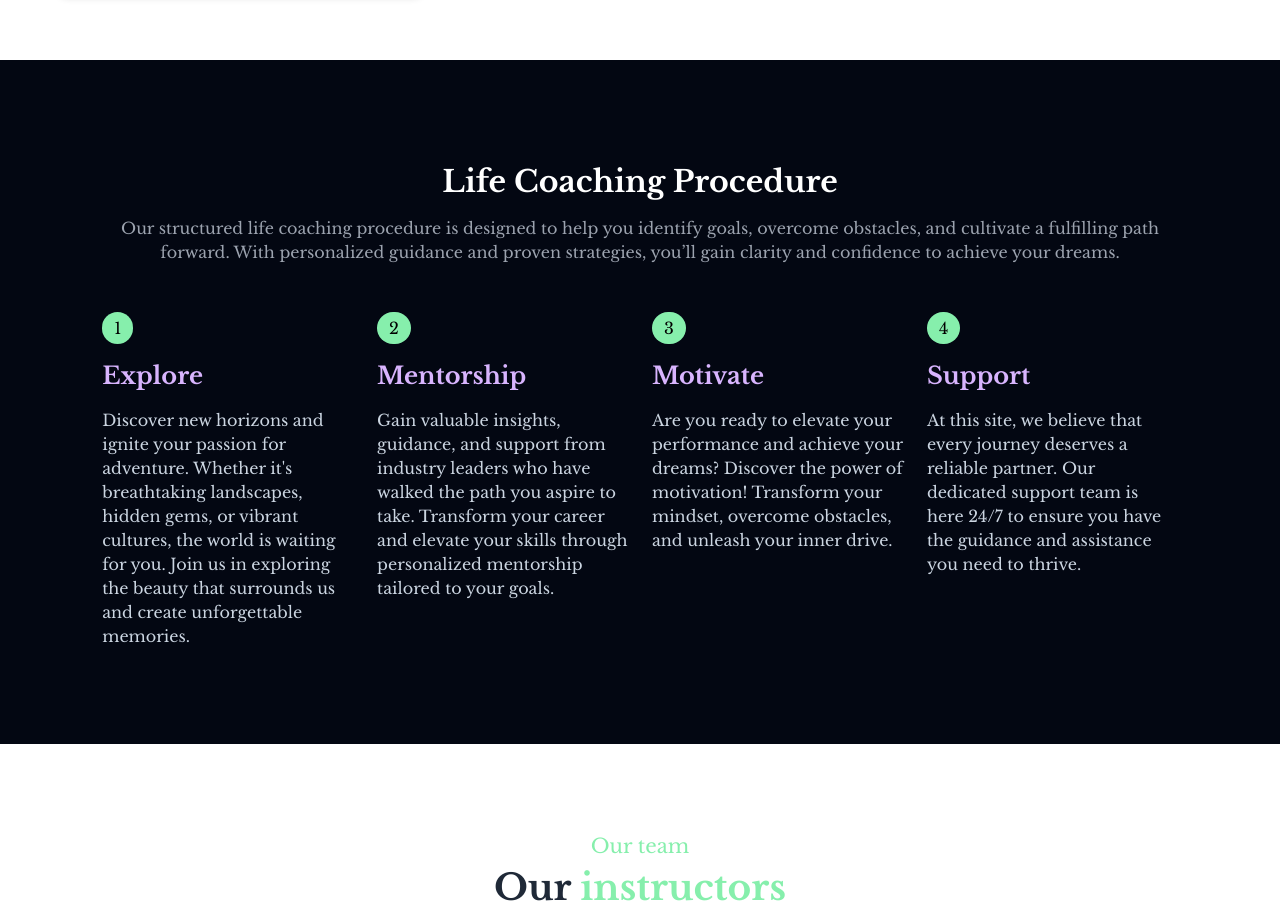
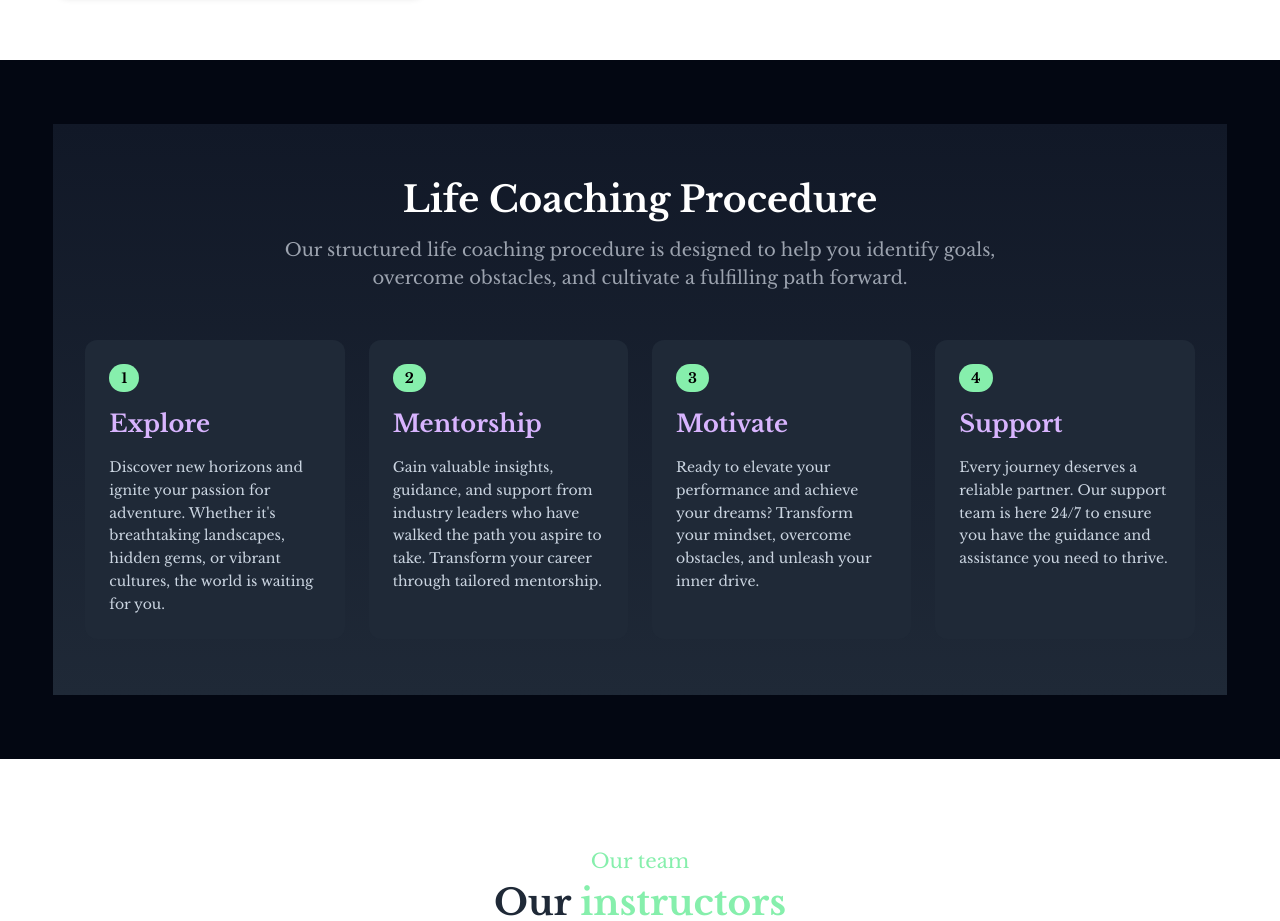
Before and after one commit to GolamRabbaniSajib/career-counseling, a React (Vite) app: page / in a window 1280 px wide. Shown: the part 2840-3761 px from the top of the page. Built offline with nearby package versions, Linux system fonts and the light colour scheme; no server answers.

Commit message:
optimize coaching

```diff
--- a/src/components/coaching/Coaching.jsx
+++ b/src/components/coaching/Coaching.jsx
@@ -1,52 +1,67 @@
+const Coaching = () => {
+  const items = [
+    {
+      id: 1,
+      title: "Explore",
+      description:
+        "Discover new horizons and ignite your passion for adventure. Whether it's breathtaking landscapes, hidden gems, or vibrant cultures, the world is waiting for you.",
+    },
+    {
+      id: 2,
+      title: "Mentorship",
+      description:
+        "Gain valuable insights, guidance, and support from industry leaders who have walked the path you aspire to take. Transform your career through tailored mentorship.",
+    },
+    {
+      id: 3,
+      title: "Motivate",
+      description:
+        "Ready to elevate your performance and achieve your dreams? Transform your mindset, overcome obstacles, and unleash your inner drive.",
+    },
+    {
+      id: 4,
+      title: "Support",
+      description:
+        "Every journey deserves a reliable partner. Our support team is here 24/7 to ensure you have the guidance and assistance you need to thrive.",
+    },
+  ];
 
+  return (
+    <section className="bg-gradient-to-b from-gray-900 to-gray-800 text-white py-14 px-4 sm:px-6 lg:px-8">
+      <div className="max-w-6xl mx-auto text-center mb-12">
+        <h2 className="text-3xl md:text-4xl font-bold mb-4">Life Coaching Procedure</h2>
+        <p className="text-gray-400 max-w-3xl mx-auto text-base md:text-lg">
+          Our structured life coaching procedure is designed to help you identify goals, overcome
+          obstacles, and cultivate a fulfilling path forward.
+        </p>
+      </div>
 
-const Coaching = () => {
-    return (
-        <div className="*:text-white">
-            <div className="py-10 space-y-4 w-11/12 mx-auto">
-                <h1 className="text-3xl font-bold text-center">Life Coaching Procedure</h1>
-                <p className="text-center font-medium text-gray-400">Our structured life coaching procedure is designed to help you identify goals, overcome obstacles, and cultivate a fulfilling path forward. With personalized guidance and proven strategies, you’ll gain clarity and confidence to achieve your dreams.</p>
+      <div className="grid gap-6 sm:grid-cols-2 lg:grid-cols-4 max-w-6xl mx-auto">
+        {items.map((item, index) => (
+          <div
+            key={item.id}
+            data-aos={index < 2 ? "fade-down" : "fade-up"}
+            data-aos-easing="linear"
+            data-aos-duration="1500"
+            className="bg-gray-800 rounded-xl p-6 space-y-4 hover:shadow-lg transition"
+          >
+            {/* Step Number */}
+            <div className="flex items-center justify-start">
+              <span className="text-sm font-semibold bg-green-300 text-black rounded-full px-3 py-1">
+                {item.id}
+              </span>
             </div>
-            <div className="grid md:grid-cols-2 lg:grid-cols-4 gap-6 py-2 pb-8 w-11/12 mx-auto">
-                <div data-aos="fade-down"
-     data-aos-easing="linear"
-     data-aos-duration="1500" className="space-y-4">
-                    <div className="space-y-4">
-                        <div className="flex"><p className="py-1 px-3 rounded-full bg-green-300 text-black ">1</p></div>
-                        <h1 className="text-2xl font-semibold text-purple-300">Explore</h1>
-                    </div>
-                    <p className="text-slate-300">Discover new horizons and ignite your passion for adventure. Whether it's breathtaking landscapes, hidden gems, or vibrant cultures, the world is waiting for you. Join us in exploring the beauty that surrounds us and create unforgettable memories.</p>
-                </div>
-                <div data-aos="fade-down"
-     data-aos-easing="linear"
-     data-aos-duration="1500" className="space-y-4">
-                    <div className="space-y-4">
-                        <div className="flex"><p className="py-1 px-3 rounded-full bg-green-300 text-black ">2</p></div>
-                        <h1 className="text-2xl font-semibold text-purple-300">Mentorship</h1>
-                    </div>
-                    <p className="text-slate-300">Gain valuable insights, guidance, and support from industry leaders who have walked the path you aspire to take. Transform your career and elevate your skills through personalized mentorship tailored to your goals.</p>
-                </div>
-                <div data-aos="fade-up"
-     data-aos-easing="linear"
-     data-aos-duration="1500" className="space-y-4">
-                    <div className="space-y-4">
-                        <div className="flex"><p className="py-1 px-3 rounded-full bg-green-300 text-black ">3</p></div>
-                        <h1 className="text-2xl font-semibold text-purple-300">Motivate</h1>
-                    </div>
-                    <p className="text-slate-300">Are you ready to elevate your performance and achieve your dreams? Discover the power of motivation! Transform your mindset, overcome obstacles, and unleash your inner drive.</p>
-                </div>
-                <div data-aos="fade-up"
-     data-aos-easing="linear"
-     data-aos-duration="1500" className="space-y-4">
-                    <div className="space-y-4">
-                        <div className="flex"><p className="py-1 px-3 rounded-full bg-green-300 text-black ">4</p></div>
-                        <h1 className="text-2xl font-semibold text-purple-300">Support</h1>
-                    </div>
-                    <p className="text-slate-300">At this site, we believe that every journey deserves a reliable partner. Our dedicated support team is here 24/7 to ensure you have the guidance and assistance you need to thrive.</p>
-                </div>
-            </div>
-        </div>
-    );
+
+            {/* Title */}
+            <h3 className="text-2xl font-semibold text-purple-300">{item.title}</h3>
+
+            {/* Description */}
+            <p className="text-sm text-slate-300 leading-relaxed">{item.description}</p>
+          </div>
+        ))}
+      </div>
+    </section>
+  );
 };
 
 export default Coaching;
```
